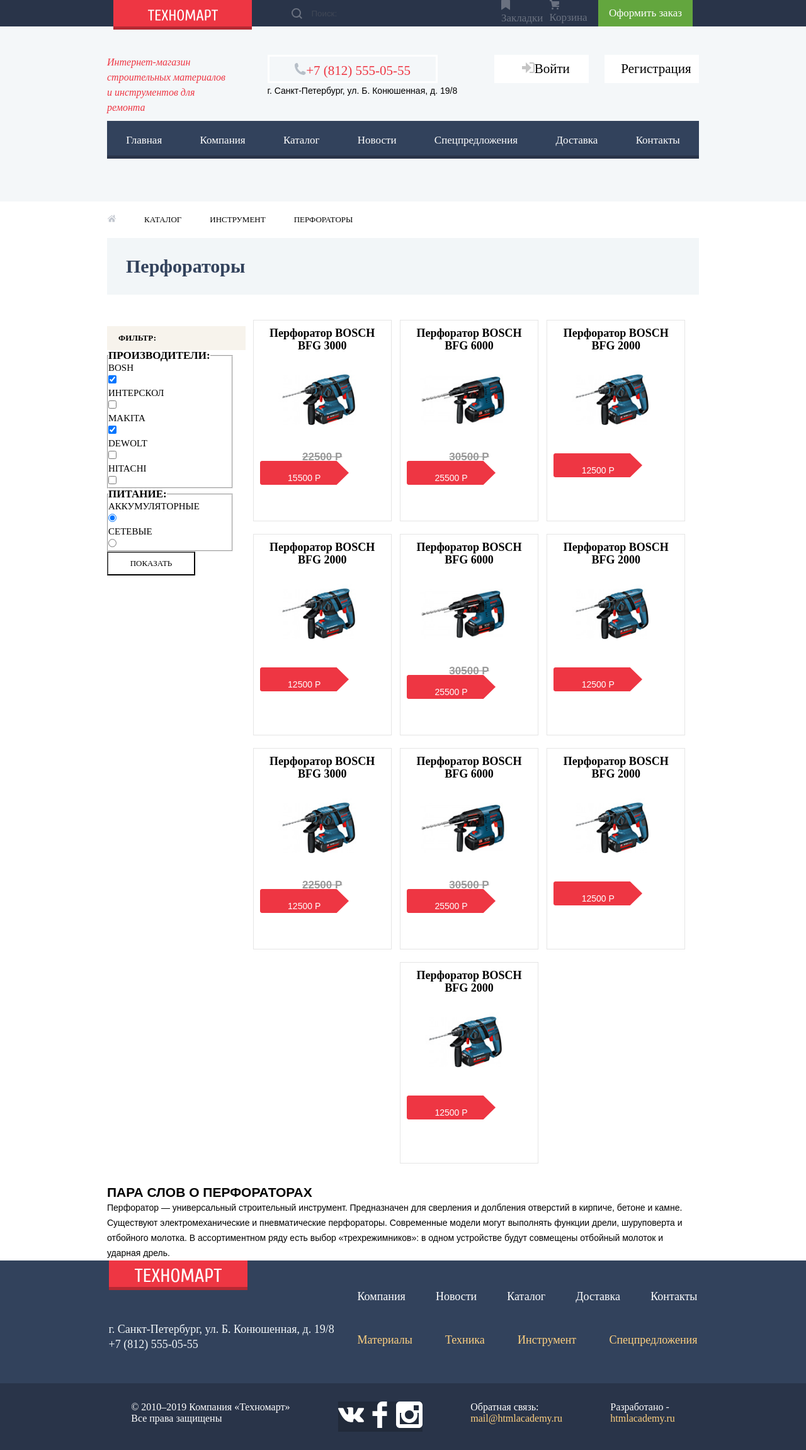
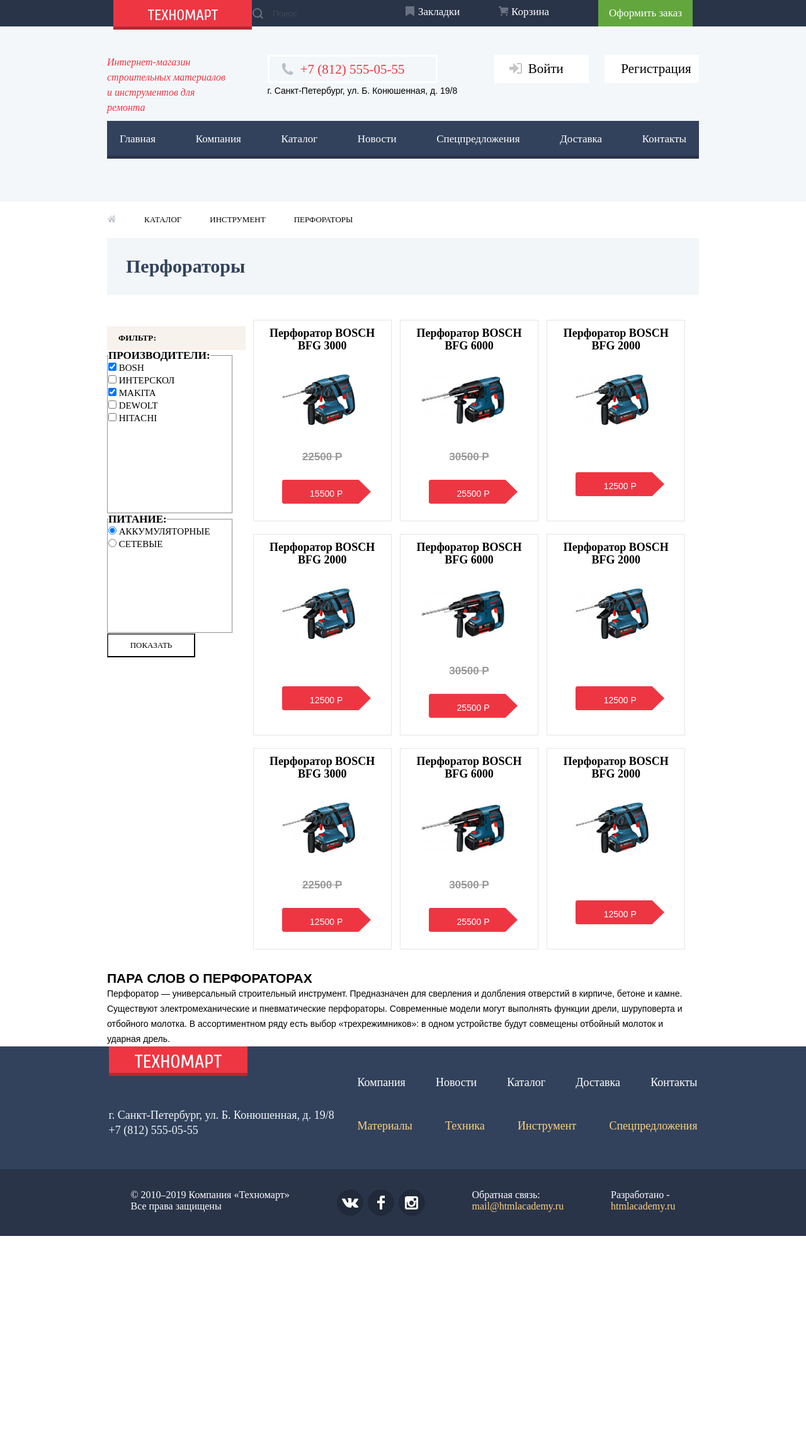
Before and after one commit to StasyaV/968667-technomart-24, a plain HTML site: page catalog.html in a window 1280 px wide. Shown: the whole page at 63% size. After the commit the page ends 1963 px from the top, so only its background shows below. Drawn offline with Linux system fonts and the light colour scheme; a web font is replaced by a local one.

Commit message:
Декоративные элементы

```diff
--- a/catalog.html
+++ b/catalog.html
@@ -18,9 +18,9 @@
         <form class="search" method="post" action="https://echo.htmlacademy.ru">
           <input type="search" name="q" placeholder="Поиск:" class="search-ico">
         </form>
-        <div class="bookmarks"><a href="bookmarks.html"><img src="img/icon-bookmark.svg">Закладки
+        <div class="bookmarks"><a href="bookmarks.html">Закладки
         </a></div>
-        <div class="cartcontent"><a href="cart.html"><img src="img/icon-cart.svg" class="cart-icon">Корзина</a>
+        <div class="cartcontent"><a href="cart.html">Корзина</a>
       </a></div>
         <div class="checkout"><a href="checkout.html"> Оформить заказ
         </a></div>
@@ -32,29 +32,29 @@
           <p>Интернет-магазин строительных материалов и инструментов для ремонта
           </p></div>
           <div class="contact-info">
-            <a class="contacts" href ="+7 (812) 555-05-55"><img src="img/icon-phone.svg" width="19" height="19">+7 (812) 555-05-55</a>
+            <a class="contacts" href ="+78125550555">+7 (812) 555-05-55</a>
           <p class="address">г. Санкт-Петербург, ул. Б. Конюшенная, д. 19/8
           </p>
         </div>
         <div class="user-nav">
-            <button type="button" class="white-button login-link"><img src="img/icon-login.svg" width="20" height="17">Войти</button>
+            <button type="button" class="white-button login-link">Войти</button>
             <button type="button" class="white-button registration">Регистрация</button>
       </div>
       <div class="popup-registration visually-hidden">
         <form class="user" method="post" action="https://echo.htmlacademy.ru">
     <label class="user-login">
-        <p>Логин</p>
       <input type="text" name="login" placeholder="Ваше имя">
+      <span>Логин</span>
     </label>
         <label class="user-email">
-            <p>E-mail</p>
         <input type="email"
                name="user-email" placeholder="Введите вашу почту">
+        <span>E-mail</span>
         </label>
     <label class="user-password">
-        <p>Пароль</p>
       <input type="password"
              name="password" placeholder="Введите пароль">
+      <span>Пароль</span>
     </label>
     <button type="submit">Зарегистрироваться</button>
   </form>
@@ -63,18 +63,18 @@
         <form class="user" method="post"
         action="https://echo.htmlacademy.ru">
     <label class="user-login">
-        <p>Логин</p>
       <input type="text"
              name="login" placeholder="Представьтесь, пожалуйста">
+      <span>Логин</span>
     </label>
     <label class="user-password">
-        <p>Пароль</p>
       <input type="password"
              name="password" placeholder="Введите пароль">
+      <span>Пароль</span>
     </label>
     <label class="remember">
-        <p>Запомнить меня</p>
         <input type="checkbox" name="remember">
+        <span>Запомнить меня</span>
     </label>
     <button type="submit">Войти</button>
   </form>
@@ -94,6 +94,7 @@
           </nav>
         </div>
       </div>
+    </div>
     </header>
     <main class="maincontent center-container">
       <ul class="breadcrumbs">
@@ -108,54 +109,54 @@
                 <section>
         <h2>Фильтр:</h2>
         <form class="product-filter" method="get" action="https://echo.htmlacademy.ru">
-      <fieldset>
+      <fieldset class="model">
         <legend>ПРОИЗВОДИТЕЛИ:</legend>
         <ul>
           <li>
             <label class="filter-by-bosh">
-              <p>BOSH</p>
               <input type="checkbox" name="bosh" checked>
+              <span>BOSH</span>
             </label>
           </li>
           <li>
             <label class="filter-by-interskol">
-              <p>ИНТЕРСКОЛ</p>
               <input type="checkbox" name="interskol">
+              <span>ИНТЕРСКОЛ</span>
             </label>
           </li>
           <li>
             <label class="filter-by-makita">
-              <p>MAKITA</p>
               <input type="checkbox" name="makita"checked>
+              <span>MAKITA</span>
             </label>
           </li>
           <li>
             <label class="filter-by-dewolt">
-              <p>DEWOLT</p>
             <input type="checkbox" name="dewalt">
+            <span>DEWOLT</span>
             </label>
           </li>
           <li>
             <label class="filter-by-hitachi">
-              <p>HITACHI</p>
               <input type="checkbox" name="hitachi">
+              <span>HITACHI</span>
             </label>
           </li>
         </ul>
       </fieldset>
-      <fieldset>
+      <fieldset class="power">
         <legend>ПИТАНИЕ:</legend>
         <ul>
           <li>
             <label class="rechargeable">
-              <p>АККУМУЛЯТОРНЫЕ</p>
             <input type="radio" name="power-source" value="with-rechargeable-batteries" checked>
+            <span>АККУМУЛЯТОРНЫЕ</span>
             </label>
           </li>
           <li>
             <label class="wall-adapter">
-              <p>СЕТЕВЫЕ</p>
             <input type="radio" name="power-source" value="with-wall-adapter">
+            <span>СЕТЕВЫЕ</span>
             </label>
           </li>
         </ul>
@@ -168,71 +169,70 @@
         <ul>
           <li><article class="catalog-item">
           <h3>Перфоратор BOSCH BFG 3000</h3>
-          <p><img src="img/perforator_1.jpg" width="100%" alt="Перфоратор BOSCH BFG 3000"></p>
+          <p><img src="img/perforator_1.jpg" class="catalog-item-image" alt="Перфоратор BOSCH BFG 3000"></p>
           <p class="old-price">22500 Р</p>
-          <p><a class="price-item" href="catalog/bosh-bfg-3000.html">15500 Р</a></p>
+          <p class="price"><a class="price-item" href="catalog/bosh-bfg-3000.html">15500 Р</a></p>
         </article></li>
         <li><article class="catalog-item">
           <h3>Перфоратор BOSCH BFG 6000</h3>
-          <p><img src="img/perforator_2.jpg" width="100%" alt="Перфоратор BOSCH BFG 6000"></p>
+          <p><img src="img/perforator_2.jpg" class="catalog-item-image" alt="Перфоратор BOSCH BFG 6000"></p>
           <p class="old-price">30500 Р</p>
-          <a class="price-item" href="catalog/bosh-bfg-6000.html">25500 Р</a>
+          <p class="price"><a class="price-item" href="catalog/bosh-bfg-6000.html">25500 Р</a></p>
           </article></li>
           <li><article class="catalog-item new">
           <h3>Перфоратор BOSCH BFG 2000</h3>
-          <p><img src="img/perforator_1.jpg" width="100%" alt="Перфоратор BOSCH BFG 2000"></p>
+          <p><img src="img/perforator_1.jpg" class="catalog-item-image" alt="Перфоратор BOSCH BFG 2000"></p>
+          <p class="old-price"></p>
           <p class="price">
             <a class="price-item" href="catalog/bosh-bfg-6000.html">12500 Р</a>
         </p></article></li>
         <li><article class="catalog-item">
           <h3>Перфоратор BOSCH BFG 2000</h3>
-          <p><img src="img/perforator_1.jpg" width="100%" alt="Перфоратор BOSCH BFG 2000"></p>
-          <div class="buy-now visually-hidden">
-            <p><button type="button" class="add-to-cart" href="#"><img src="img/icon-cart.svg">Купить</button></p>
-            <p><button type="button" class="bookmarks-button" href="bookmarks.html">В закладки</button></p>
-          </div>
+          <p><img src="img/perforator_1.jpg" class="catalog-item-image" alt="Перфоратор BOSCH BFG 2000"></p>
+          <p class="old-price"></p>
           <p class="price">
             <a class="price-item" href="catalog/bosh-bfg-6000.html">12500 Р</a>
         </p></article></li>
+        <li><article class="catalog-item new">
+          <h3>Перфоратор BOSCH BFG 6000</h3>
+          <p><img src="img/perforator_2.jpg" class="catalog-item-image" alt="Перфоратор BOSCH BFG 6000"></p>
+          <p class="old-price">30500 Р</p>
+        <p class="price"><a class="price-item" href="catalog/bosh-bfg-6000.html">25500 Р</a></p>
+        </article></li>
+        <li><article class="catalog-item new">
+          <h3>Перфоратор BOSCH BFG 2000</h3>
+          <p><img src="img/perforator_1.jpg" class="catalog-item-image" alt="Перфоратор BOSCH BFG 2000"></p>
+          <p class="old-price"></p>
+          <p class="price"><a class="price-item" href="catalog/bosh-bfg-6000.html">12500 Р</a></p>
+        </article></li>
+        <li><article class="catalog-item">
+          <h3>Перфоратор BOSCH BFG 3000</h3>
+          <p><img src="img/perforator_1.jpg" class="catalog-item-image" alt="Перфоратор BOSCH BFG 3000"></p>
+          <p class="old-price">22500 Р</p>
+          <p class="price"><a class="price-item" href="catalog/bosh-bfg-6000.html">12500 Р</a></p>
+        </article></li>
+        <li><article class="catalog-item new">
+          <h3>Перфоратор BOSCH BFG 6000</h3>
+          <p><img src="img/perforator_2.jpg" class="catalog-item-image" alt="Перфоратор BOSCH BFG 6000"></p>
+          <p class="old-price">30500 Р</p>
+          <p class="price"><a class="price-item" href="catalog/bosh-bfg-6000.html">25500 Р</a></p>
+        </article></li>
+        <li><article class="catalog-item">
+          <h3>Перфоратор BOSCH BFG 2000</h3>
+          <p><img src="img/perforator_1.jpg" class="catalog-item-image" alt="Перфоратор BOSCH BFG 2000"></p>
+          <p class="old-price"></p>
+          <p class="price"><a class="price-item" href="catalog/bosh-bfg-2000.html">12500 Р</a></p>
+        </article></li>
+      </ul>
+      <div class="buy-now">
+        <p><button type="button" class="add-to-cart">Купить</button></p>
+        <p><button type="button" class="bookmarks-button">В закладки</button></p>
+      </div>
       <div class="product-to-cart visually-hidden">
       <p class="added">Товар добавлен в корзину</p>
       <button type="button" class="checkout">Оформить заказ</button>
       <button type="button" class="continue-shopping">Продолжить покупки</button>
       </div>
-        <li><article class="catalog-item new">
-          <h3>Перфоратор BOSCH BFG 6000</h3>
-          <p><img src="img/perforator_2.jpg" width="100%" alt="Перфоратор BOSCH BFG 6000"></p>
-          <p class="old-price">30500 Р</p>
-          <a class="price-item" href="catalog/bosh-bfg-6000.html">25500 Р</a>
-        </article></li>
-        <li><article class="catalog-item new">
-          <h3>Перфоратор BOSCH BFG 2000</h3>
-          <p><img src="img/perforator_1.jpg" width="100%" alt="Перфоратор BOSCH BFG 2000"></p>
-          <a class="price-item" href="catalog/bosh-bfg-6000.html">12500 Р</a>
-        </article></li>
-        <li><article class="catalog-item">
-          <h3>Перфоратор BOSCH BFG 3000</h3>
-          <p><img src="img/perforator_1.jpg" width="100%" alt="Перфоратор BOSCH BFG 3000"></p>
-          <p class="old-price">22500 Р</p>
-          <a class="price-item" href="catalog/bosh-bfg-6000.html">12500 Р</a>
-        </article></li>
-        <li><article class="catalog-item new">
-          <h3>Перфоратор BOSCH BFG 6000</h3>
-          <p><img src="img/perforator_2.jpg" width="100%" alt="Перфоратор BOSCH BFG 6000"></p>
-          <p class="old-price">30500 Р</p>
-          <a class="price-item" href="catalog/bosh-bfg-6000.html">25500 Р</a>
-        </article></li>
-        <li><article class="catalog-item">
-          <h3>Перфоратор BOSCH BFG 2000</h3>
-          <p><img src="img/perforator_1.jpg" width="100%" alt="Перфоратор BOSCH BFG 2000"></p>
-          <a class="price-item" href="catalog/bosh-bfg-2000.html">12500 Р</a>
-        </article></li>
-        <li><article class="catalog-item">
-          <h3>Перфоратор BOSCH BFG 2000</h3>
-          <p><img src="img/perforator_1.jpg" width="100%" alt="Перфоратор BOSCH BFG 2000"></p>
-          <a class="price-item" href="catalog/bosh-bfg-2000.html">12500 Р</a>
-        </article></li>
-      </ul>
         <ul class="pagination-list">
           <li class="pagination-item pagination-item-current"><a href="#">1</a></li>
           <li class="pagination-item"><a>2</a></li>
@@ -275,7 +275,6 @@
         </nav>
       </div>
     </div>
-  </div>
     <div class="footer-development">
     <div class="footer-contacts-line center-container">
         <div class="copyright">
@@ -283,9 +282,9 @@
           Все права защищены</p>
         </div>
         <div class="social-icon">
-          <a class="social-icon-vk" href="vk.com" aria-label="Техномарт во Вконтакте"><img src="img/icon-vk.svg" width="41" height="42"></a>
-          <a class="social-icon-fb" href="facebook.com" aria-label="Техномарт в Фейсбук"><img src="img/icon-fb.svg" width="42" height="42"></a>
-          <a class="social-icon-insta" href="instagram.com" aria-label="Техномарт в Инстаграмм"><img src="img/icon-insta.svg" width="42" height="42"></a>
+          <a class="social-icon-vk" href="vk.com" aria-label="Техномарт во Вконтакте"></a>
+          <a class="social-icon-fb" href="facebook.com" aria-label="Техномарт в Фейсбук"></a>
+          <a class="social-icon-insta" href="instagram.com" aria-label="Техномарт в Инстаграмм"></a>
         </div>
         <div class="write-us">
           <p>Обратная связь:<br>
--- a/css/style.css
+++ b/css/style.css
@@ -61,6 +61,7 @@
   display: flex;
   justify-content: center;
   align-items: center;
+  margin-right: 5px;
 }
 .main-logo:hover {
   background-color: #ca2c37;
@@ -96,6 +97,25 @@
   text-align: left;
   color: #ffffff;
 }
+img {
+  max-width: 100%;
+  height: auto;
+}
+.visually-hidden:not(:focus):not(:active) {
+  position: absolute;
+
+  width: 1px;
+  height: 1px;
+  margin: -1px;
+  border: 0;
+  padding: 0;
+
+  white-space: nowrap;
+
+  clip-path: inset(100%);
+  clip: rect(0 0 0 0);
+  overflow: hidden;
+}
 
 .checkout {
   width: 150px;
@@ -115,64 +135,92 @@
 .search-ico {
   background: url("../img/icon-search.svg") no-repeat 17px #293449;
   opacity: 0.3;
-  width: 271px;
+  width: 230px;
   height: 42px;
   border: none;
   padding-left: 32px;
   background-position: left center;
+  margin-left: -12px;
+  margin-right: 15px;
 }
 .search-ico:hover {
   opacity: 1;
   color: #FFFFFF;
-  width: 271px;
-  height: 42px;
-  border: none;
-  padding-left: 32px;
-  background-position: left center;
 }
 .search-ico:focus {
   background: url("../img/icon-search1.png") no-repeat 17px #ffFFFF;
   color: #000000;
-  width: 271px;
-  height: 42px;
-  border: none;
-  padding-left: 32px;
   background-position: left center;
 }
-.bookmarks {
-  width: 14px;
-  height: 16px;
+.bookmarks a {
+  width: 140px;
+  height: 15px;
+  color: #ffffff;
+  padding: 10px;
+  display: block;
+  position: relative;
+  vertical-align: middle;
+}
+
+.bookmarks a::before {
+  content: "";
+  position: absolute;
+  top: 10px;
+  left: -10px;
+  width: 16px;
+  height: 18px;
+  background: url("../img/icon-bookmark.svg") no-repeat 14px 16px;
+  background-position: 0 0;
   opacity: 0.3;
-  color: #ffffff;
 }
-.bookmarks:hover {
-  width: 14px;
-  height: 16px;
+
+.bookmarks a:hover::before {
   opacity: 1;
-  color: #ffffff;
+}
+
+.bookmarks a:active::before {
+opacity: 0.5;
 }
 
 .bookmarks:active {
   background-color: #161d29;
   color: rgba(255, 255, 255, 0.6);
-  opacity: 0.5;
 }
-.cartcontent {
-  width: 15px;
+
+.cartcontent a {
+  width: 140px;
   height: 15px;
+  color: #ffffff;
+  padding: 10px;
+  display: block;
+  position: relative;
+  vertical-align: middle;
+}
+
+.cartcontent a::before {
+  content: "";
+  position: absolute;
+  top: 10px;
+  left: -10px;
+  width: 16px;
+  height: 18px;
+  background: url("../img/icon-cart.svg") no-repeat 15px;
+  background-position: 0 0;
   opacity: 0.3;
+}
+
+.cartcontent a:hover::before {
+  opacity: 1;
+}
+.cartcontent a:hover {
   color: #ffffff;
 }
-
-.cartcontent:hover {
-  opacity: 1;
-  color: #ffffff;
+.cartcontent a:active::before {
+opacity: 0.5;
 }
-
 .cartcontent:active {
   bckground-color:#161d29;
   color: rgba(255, 255, 255, 0.6);
-  opacity: 0.5;
 }
 
 .main-background {
@@ -203,6 +251,7 @@
 }
 .contacts {
   border: 3px solid #FFFFFF;
+  background: url("../img/icon-phone.svg") no-repeat 19px;
   width: 270px;
   height: 45px;
   padding: 10px;
@@ -214,6 +263,7 @@
   line-height: 21px;
   text-align: center;
   color: #ee3643;
+
 }
 
 .info-line .address {
@@ -247,13 +297,34 @@
   text-align: center;
   color: #000000;
   border: none;
+  position: relative;
 }
+.login-link::before {
+  content: "";
+  position: absolute;
+  top: 13px;
+  left: 24px;
+  width: 20px;
+  height: 20px;
+  background: url("../img/icon-login.svg") no-repeat 0 0;
+}
+
 .login-link:hover {
   color: #ee3643;
 }
 .login-link:active {
   color: #f1f5f7;
 }
+.login-link:hover::before {
+  background: url("../img/icon-login-hover.png") no-repeat 0 0;
+  top: 10px;
+  width: 20px;
+  height: 20px;
+}
+.login-link:active::before {
+  background: url("../img/icon-login.svg") no-repeat 0 0;
+}
+
 .registration {
   padding-left: 14px;
   font-family: Cuprum;
@@ -282,16 +353,21 @@
   height: 60px;
   box-shadow: inset 0px -5px 0 0 #293449;
   display: flex;
-  justify-content: space-around;
-  margin-bottom: 80px;
-  align-items: center;
+  flex-wrap: wrap;
+  justify-content: space-between;
+}
+
+.main-navigation a {
+  display: block;
+  padding: 20px 20px;
+  vertical-align: middle;
 }
 
 
-.main-nav:hover {
-  background-color: #32425c;
+.main-navigation a:hover {
+  background-color: #1d2739;
 }
-.main-nav:active {
+.main-navigation a:active {
   background-color: #1d2739;
   color: rgba(255, 255, 255, 0.5);
 }
@@ -398,9 +474,7 @@
   text-align: left;
   color: #ffFFFF;
 }
-.social-icon {
-  background-color: #212a3a;
-}
+
 .footer1 {
   width: 960px;
   display: flex;
@@ -430,12 +504,62 @@
   justify-content: space-between;
   margin-top: 45px;
 }
+.footer-menu li:hover {
+  text-decoration: underline;
+}
+.footer-menu li:active {
+  text-decoration: none;
+  opacity: 0.5;
+}
+.mail:hover,
+.development a:hover{
+  text-decoration: underline;
+}
+.mail:active,
+.development a:active{
+  text-decoration: none;
+  color: #e53643;
+}
 .footer-contacts-line {
   width: 960px;
   display: flex;
   justify-content: space-around;
 }
-
+.social-icon {
+  width: 140px;
+  display: flex;
+  justify-content: space-between;
+}
+.social-icon-vk {
+  background: url("../img/icon-vk.svg") no-repeat center #212a3a;
+  width: 42px;
+  height: 42px;
+  border: 1px solid #212a3a;
+  border-radius: 25px;
+  margin-right: 5px;
+}
+.social-icon-fb {
+  background: url("../img/icon-fb.svg") no-repeat center #212a3a;
+  width: 42px;
+  height: 42px;
+  border: 1px solid #212a3a;
+  border-radius: 25px;
+  margin-right: 5px;
+}
+.social-icon-insta {
+  background: url("../img/icon-insta.svg") no-repeat center #212a3a;
+  width: 42px;
+  height: 42px;
+  border: 1px solid #212a3a;
+  border-radius: 25px;
+  margin-right: 0;
+}
+.social-icon a:hover {
+  background-color: #ee3643;
+}
+.social-icon a:active {
+  background-color: #ee3643;
+}
 .center-container {
   width: 960px;
   margin: 0 auto;
@@ -511,12 +635,18 @@
   text-align: left;
   color: #000000;
   margin-right: 20px;
-
   width: 220px;
   height: 465px;
   padding: 10px;
+  display: block;
+  justify-content: space-between;
 }
-
+.filters .model {
+  height: 260px;
+}
+.filters .power {
+  height: 190px;
+}
 
 .filters legend {
   font-family: PTSans;
@@ -574,6 +704,7 @@
   text-align: center;
   color: #999999;
   text-decoration: line-through;
+  margin-bottom: -5px;
 }
 
 .price-item {
@@ -582,15 +713,33 @@
   height: 38px;
   color: #ffffff;
   text-align: center;
-  padding-top: 15px;
+  padding-top: 10px;
+  margin: 35px;
 }
 a.price-item  {
   display: block;
 }
 
+.catalog-item:hover .buy-now {
+  display: block;
+}
+
+.buy-now {
+  position: absolute;
+  top: 0;
+  left: 0;
+  width: 218px;
+  height: 88px;
+  padding: 40px 0;
+  display: none;
+  z-index: 10;
+}
+
 .add-to-cart {
   width: 135px;
   height: 38px;
+  background: url("../img/icon-cart.svg") no-repeat 15px;
+  padding-left: 20px;
   box-shadow: inset 0px -3px 0 0 #367315;
   background-color: #63a63e;
   font-family: Cuprum;
```
Also changed, not shown: index.html (+40 -43 lines), img/icon-login-hover.png (added), img/new-flag.png (added). Lines whose indentation alone changed are shown as unchanged.
